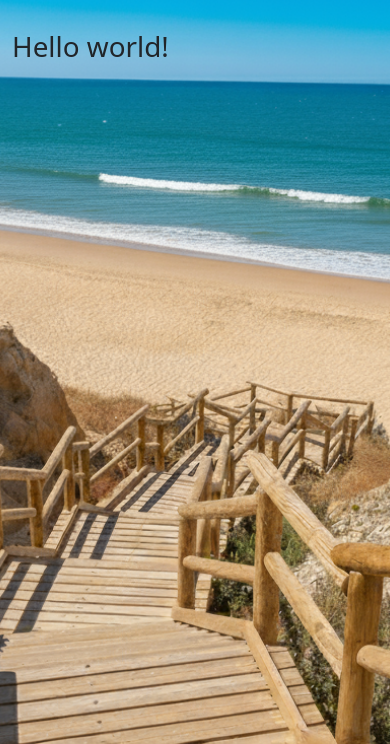
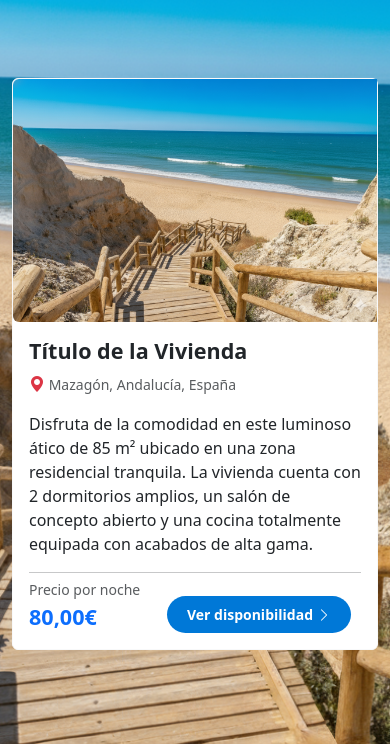
Before and after one commit to pablopermun05-sudo/booking_project, a Django app: page / in a window 390 px wide. Shown: the part 100-844 px from the top of the page. Run offline with Django 5.2, Linux system fonts and the light colour scheme.

Commit message:
feat: add responsive property card layout to index page
Implemented a horizontal card component for property listings using Bootstrap 5. Added optimized image handling with object-fit-cover and aligned the pricing section with the action button using flexbox. Integrated Bootstrap Icons for location and navigation.

```diff
--- a/bookings/static/bookings/styles.css
+++ b/bookings/static/bookings/styles.css
@@ -12,7 +12,7 @@ body {
     height: 100px;
 }
 
-.login-button {
+.primary-button {
     background-color: #0078D7;
     color: #fff;
     font-size: 14px;
@@ -23,7 +23,7 @@ body {
     margin-right: 10px;
 }
 
-button.login-button {
+button.primary-button {
     border: none;
     font: inherit;
     cursor: pointer;
--- a/bookings/templates/bookings/index.html
+++ b/bookings/templates/bookings/index.html
@@ -1,5 +1,38 @@
 {% extends "bookings/layout.html" %}
+{% load static %}
 
 {% block body %}
-   <h1>Hello world!</h1>
+   <div class="d-flex justify-content-center mt-5">
+      <div class="card border-light mb-3">
+         <div class="row g-0">
+            <div class="col-md-4">
+               <img src="{% static 'bookings/fondo.png' %}" class="img-fluid rounded-start h-100 object-fit-cover"
+                  alt="...">
+            </div>
+            <div class="col-md-8">
+               <div class="card-body">
+                  <h4 class="card-title fw-bold">Título de la Vivienda</h4>
+                  <p class="card-text"><i class="bi bi-geo-alt-fill text-danger"></i><small class="text-body-secondary">
+                        Mazagón, Andalucía, España</small></p>
+                  <p class="card-text mb-3">Disfruta de la comodidad en este luminoso ático de 85 m² ubicado en una zona
+                     residencial tranquila. La vivienda cuenta con 2 dormitorios amplios, un salón de concepto abierto y
+                     una cocina totalmente equipada con acabados de alta gama.</p>
+                  <hr class="mt-1 mb-1">
+                  <div class="d-flex justify-content-between align-items-end">
+                     <div>
+                        <p class="card-text mb-0"><small class="text-body-secondary">Precio por noche</small></p>
+                        <p class="card-text fs-4 fw-bold text-primary mb-0">80,00€</p>
+                     </div>
+                     <div>
+                        <a href="#" class="primary-button text-nowrap d-inline-flex justify-content-center fw-bold" id="sign-up-button">Ver disponibilidad <i class="bi bi-chevron-right ms-1"></i></a>
+                     </div>
+                  </div>
+               </div>
+            </div>
+         </div>
+      </div>
+   </div>
+{% for property in properties %}
+
+{% endfor %}
 {% endblock %}
--- a/bookings/templates/bookings/layout.html
+++ b/bookings/templates/bookings/layout.html
@@ -9,6 +9,7 @@
     <!-- Bootstrap CSS -->
     <link href="https://cdn.jsdelivr.net/npm/bootstrap@5.3.8/dist/css/bootstrap.min.css" rel="stylesheet"
         integrity="sha384-sRIl4kxILFvY47J16cr9ZwB07vP4J8+LH7qKQnuqkuIAvNWLzeN8tE5YBujZqJLB" crossorigin="anonymous">
+    <link rel="stylesheet" href="https://cdn.jsdelivr.net/npm/bootstrap-icons@1.11.3/font/bootstrap-icons.min.css">
 </head>
 
 <body>
@@ -29,11 +30,11 @@
                     <ul class="navbar-nav justify-content-center flex-grow-1 pe-3">
                         <div class="solo-movil mt-0">
                             {% if user.is_authenticated %}
-                                <a href="#" class="login-button text-nowrap" id="edit-button" style="margin-bottom: 10px;">Editar Perfil</a>
-                                <a href="{% url 'logout' %}" class="login-button text-nowrap" id="log-out-button" style="margin-bottom: 10px;">Cerrar Sesión</a>
+                                <a href="#" class="primary-button text-nowrap" id="edit-button" style="margin-bottom: 10px;">Editar Perfil</a>
+                                <a href="{% url 'logout' %}" class="primary-button text-nowrap" id="log-out-button" style="margin-bottom: 10px;">Cerrar Sesión</a>
                             {% else %}
-                                <a href="{% url 'login' %}" class="login-button text-nowrap" id="login-button" style="margin-bottom: 10px;">Iniciar Sesión</a>
-                                <a href="{% url 'register' %}" class="login-button text-nowrap" id="sign-up-button" style="margin-bottom: 10px;">Registrarse</a>
+                                <a href="{% url 'login' %}" class="primary-button text-nowrap" id="login-button" style="margin-bottom: 10px;">Iniciar Sesión</a>
+                                <a href="{% url 'register' %}" class="primary-button text-nowrap" id="sign-up-button" style="margin-bottom: 10px;">Registrarse</a>
                             {% endif %}
                         </div>
                         <li class="nav-item">
@@ -54,11 +55,11 @@
             <div class="d-flex align-items-center buttons-container">
                 <div class="solo-pc">
                     {% if user.is_authenticated %}
-                        <a href="#" class="login-button text-nowrap" id="edit-button">Editar Perfil</a>
-                        <a href="{% url 'logout' %}" class="login-button text-nowrap" id="log-out-button">Cerrar Sesión</a>
+                        <a href="#" class="primary-button text-nowrap" id="edit-button">Editar Perfil</a>
+                        <a href="{% url 'logout' %}" class="primary-button text-nowrap" id="log-out-button">Cerrar Sesión</a>
                     {% else %}
-                        <a href="{% url 'login' %}" class="login-button text-nowrap" id="login-button">Iniciar Sesión</a>
-                        <a href="{% url 'register' %}" class="login-button text-nowrap" id="sign-up-button">Registrarse</a>
+                        <a href="{% url 'login' %}" class="primary-button text-nowrap" id="login-button">Iniciar Sesión</a>
+                        <a href="{% url 'register' %}" class="primary-button text-nowrap" id="sign-up-button">Registrarse</a>
                     {% endif %}
                 </div>
                 <button class="navbar-toggler" type="button" data-bs-toggle="offcanvas"
--- a/bookings/templates/bookings/login.html
+++ b/bookings/templates/bookings/login.html
@@ -12,7 +12,7 @@
                 {% csrf_token %}
                 {{ form|crispy }}
                 <div class="d-grid gap-2 mb-3">
-                    <button class="login-button" type="submit" value="Login">Iniciar Sesión</button>
+                    <button class="primary-button" type="submit" value="Login">Iniciar Sesión</button>
                 </div>
             </form>
             <p class="text-center mb-0">
--- a/bookings/templates/bookings/register.html
+++ b/bookings/templates/bookings/register.html
@@ -12,7 +12,7 @@
                 {% csrf_token %}
                 {{ form|crispy }}
                 <div class="d-grid gap-2 mb-3">
-                    <button class="login-button" type="submit" value="Register">Registrarse</button>
+                    <button class="primary-button" type="submit" value="Register">Registrarse</button>
                 </div>
             </form>
             <p class="text-center mb-0">
```
